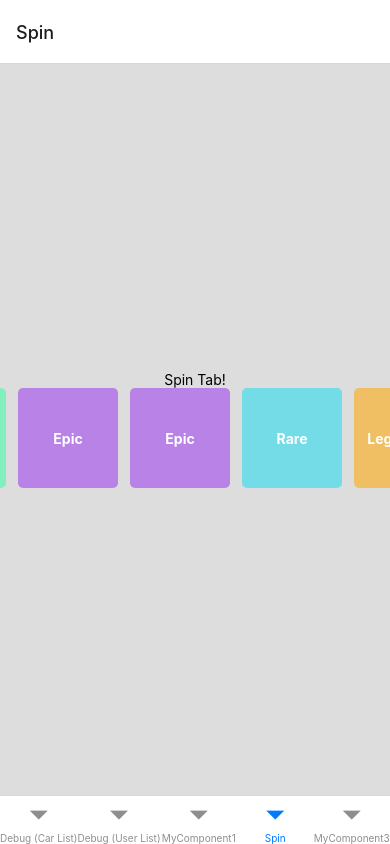
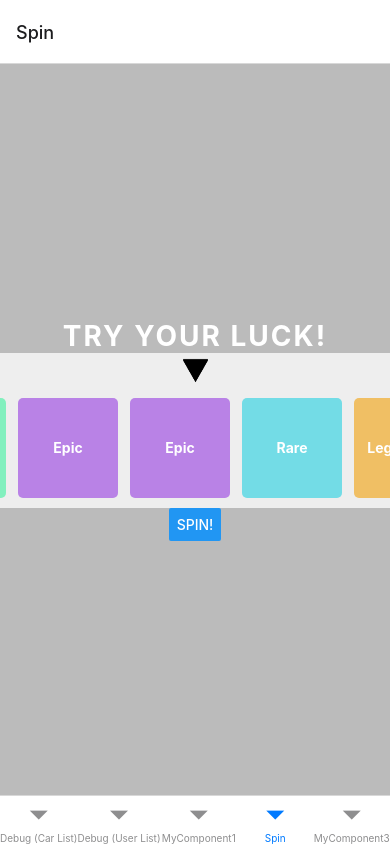
Before and after one commit to TidosDK/AutoGambling, a React Native app: screen /Spin in a window 390 px wide. Built offline with nearby package versions, Linux system fonts and the light colour scheme.

Commit message:
GAMBLING!

```diff
--- a/components/spin/SpinContainer.tsx
+++ b/components/spin/SpinContainer.tsx
@@ -1,8 +1,6 @@
 import React, { useState, useEffect } from 'react';
-import { View, Dimensions, StyleSheet } from 'react-native';
+import { View, StyleSheet } from 'react-native';
 import TicketCard from './TicketCard';
-
-const { width: screenWidth } = Dimensions.get('window'); // Get the screen width for positioning
 
 // A simple utility to get a random rarity
 const getRandomRarity = () => {
@@ -11,12 +9,19 @@ const getRandomRarity = () => {
   return rarities[Math.floor(Math.random() * rarities.length)];
 };
 
-const SpinContainer: React.FC = () => {
+interface SpinContainerProp {
+  speed: number;
+  ticketPositions: number[];
+  setTicketPositions: React.Dispatch<React.SetStateAction<number[]>>;
+  ticketRarities: string[];
+  setTicketRarities: React.Dispatch<React.SetStateAction<string[]>>;
+}
+
+const SpinContainer: React.FC<SpinContainerProp> = ({speed, ticketPositions, setTicketPositions, ticketRarities, setTicketRarities}) => {
   const ticketWidth = 100; // Fixed width of each ticket
   const numTickets = 5; // Number of tickets to display
-  const [ticketPositions, setTicketPositions] = useState<number[]>([]); // Track the x-positions of each ticket
-  const [ticketRarities, setTicketRarities] = useState<string[]>([]); // Track the rarity of each ticket
-  const [speed, setSpeed] = useState(2); // Speed at which tickets move
+  //const [ticketPositions, setTicketPositions] = useState<number[]>([]); // Track the x-positions of each ticket
+  //const [ticketRarities, setTicketRarities] = useState<string[]>([]); // Track the rarity of each ticket
 
   // Initialize ticket positions and rarities when the component mounts
   useEffect(() => {
@@ -79,8 +84,10 @@ const styles = StyleSheet.create({
   container: {
     position: 'relative',
     width: '100%',
-    height: 100, // The height of the ticket container
+    height: 120, // The height of the ticket container
     overflow: 'hidden', // Hide the parts of tickets that move off-screen
+    backgroundColor: '#EEE',
+    justifyContent: 'center',
   },
 });
 
--- a/components/spin/SpinTab.tsx
+++ b/components/spin/SpinTab.tsx
@@ -1,22 +1,98 @@
-import React from 'react';
-import { View, Text, StyleSheet } from "react-native";
+import React, {useState} from 'react';
+import { View, Text, StyleSheet, Button, Image } from "react-native";
 import SpinContainer from './SpinContainer';
 
 
 export default function SpinTab() {
+    const [speed, setSpeed] = useState(2); // Speed at which tickets move
+    const [ticketPositions, setTicketPositions] = useState<number[]>([]); // Track the x-positions of each ticket
+    const [ticketRarities, setTicketRarities] = useState<string[]>([]); // Track the rarity of each ticket
+    const [ticketWon, setTicketWon] = useState<string>();
+    const [winningTextVisible, setWinningTextVisible] = useState<boolean>(false);
+    const [spinButtonVisble, setSpinButtonVisible] = useState<boolean>(true);
+
     return (
         <View style={styles.container}>
-            <Text>Spin Tab!</Text>
-            <SpinContainer/>
+            <Text style={styles.headerText}>Try your luck!</Text>
+            { winningTextVisible && <Text style={[styles.headerText, {fontSize: 16}]}>You won a {ticketWon} ticket!</Text> }
+            <View style={styles.arrowContainer}>
+                <Image
+                    style={styles.arrow}
+                    source={require('../../assets/arrow-down-filled.png')}
+                />
+            </View>
+            <SpinContainer speed={speed} ticketPositions={ticketPositions} setTicketPositions={setTicketPositions} ticketRarities={ticketRarities} setTicketRarities={setTicketRarities}/>
+            {spinButtonVisble && <Button onPress={Spin} title='Spin!'/>}
         </View>
     )
+
+    function Spin() {
+        setSpeed((prevSpeed) => {
+            return 40;
+        });
+
+        setSpinButtonVisible((prevVisible) => {
+            return false;
+        })
+
+        const interval = setInterval(() => {
+            setSpeed((prevSpeed) => {
+                if (prevSpeed < 0) {
+                    clearInterval(interval);
+
+                    setTicketPositions((prevPositions) => {
+                        setTicketRarities((prevRarities) => {
+                            let winningIndex : number = 0;
+
+                            for (let i = 0; i < ticketPositions.length; i++) {
+                                if (prevPositions[i] >= 90 && prevPositions[i] <= 200) {
+                                    winningIndex = i;
+                                }
+                            }
+                            setTicketWon((prevWon) => {
+                                setWinningTextVisible((prevVisible) => {return true;})
+                                setSpinButtonVisible((prevVisible) => {return true;})
+
+                                const cooldownTimer = setTimeout(() => {
+                                    setWinningTextVisible((prevVisible) => {return false;})
+                                }, 5000);
+
+                                return prevRarities[winningIndex];
+                            });
+                            return prevRarities;
+                        })
+                        return prevPositions;
+                    })
+                    return 0;
+                }
+                return prevSpeed - 0.5;
+            });
+        }, 60);
+    }
 }
 
 const styles = StyleSheet.create({
     container: {
         flex: 1,
-        backgroundColor: '#DDD',
+        backgroundColor: '#BBB',
         alignItems: 'center',
         justifyContent: 'center',
     },
+    arrowContainer: {
+        alignItems: 'center',
+        width: '100%',
+        backgroundColor: '#EEE',
+    },
+    arrow: {
+        width: 25,
+        height: 35,
+        resizeMode: 'stretch',
+    },
+    headerText: {
+        fontSize: 28, // Large font size for the header
+        fontWeight: 'bold',
+        color: '#fff', // White text color
+        textTransform: 'uppercase', // Uppercase letters
+        letterSpacing: 2, // Spacing between letters for a modern look
+    },
 });
```
Also changed, not shown: assets/arrow-down-filled.png (added), assets/gambling-arrow.png (added).
